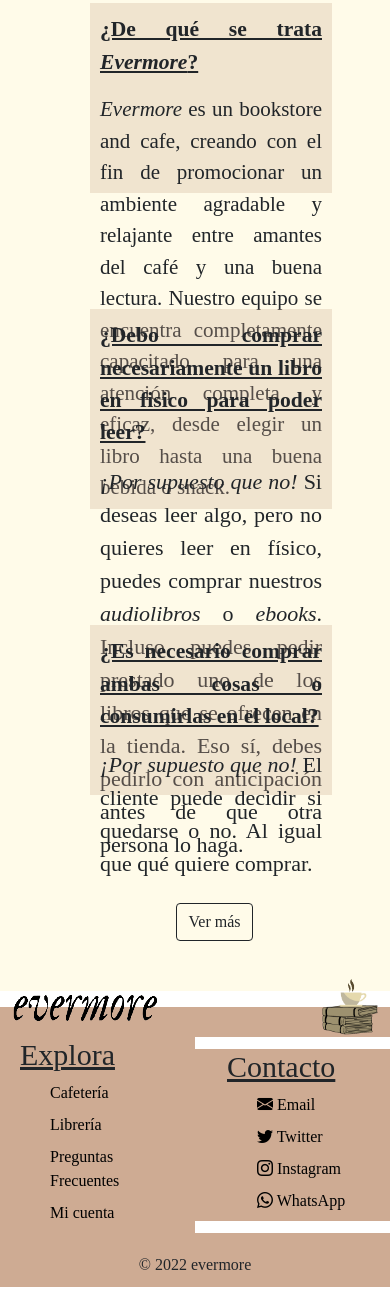
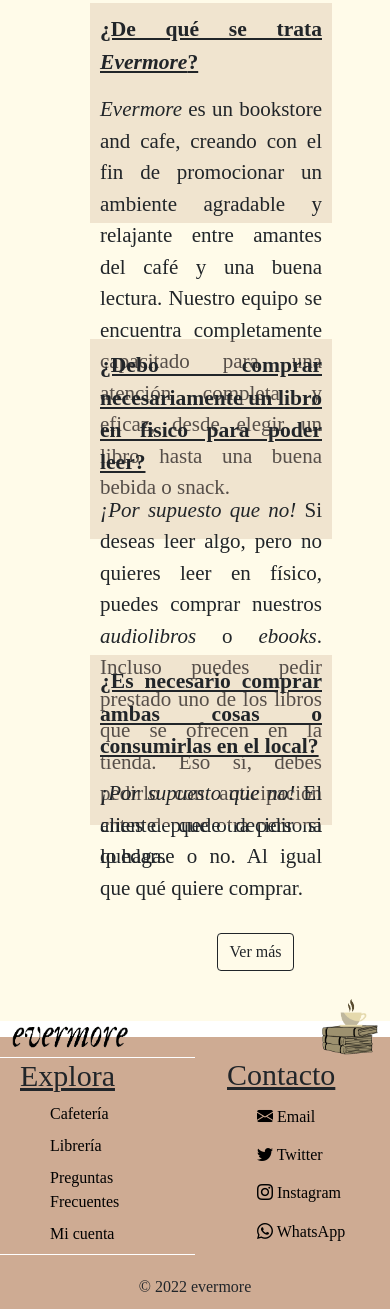
Before and after one commit to martina-beauvais/evermore-demo, a website: page pages/preguntas-frecuentes.html in a window 390 px wide. Shown: the part 266-1575 px from the top of the page. Before the commit the page ends 1553 px from the top, so only its background shows below. Drawn offline with nearby package versions, Linux system fonts and the light colour scheme.

Commit message:
Modificando la vista mobile

```diff
--- a/sass/_footer.scss
+++ b/sass/_footer.scss
@@ -3,8 +3,7 @@
     display: flex;
     flex-direction: row;
     justify-content: space-between;
-    width: 100%;
-    @include sizes(auto);
+    @include sizes(1349px, 400px);
     .footer__name{
         margin-top: -24px;
         margin-left: 10px;
--- a/sass/_index.scss
+++ b/sass/_index.scss
@@ -118,7 +118,7 @@ main{
         .submit-coffee{
             width: 83px;
             background-color: #CEAB93;
-            margin-left: 85px;
+            margin-left: 0px;
         }
     }
 }
--- a/sass/_media-queries.scss
+++ b/sass/_media-queries.scss
@@ -518,7 +518,7 @@
     }
 
     .submit-index{
-        margin-left: -30px;
+        margin-left: 0px;
     }
 
     #mi-cuenta{
@@ -589,7 +589,7 @@
       background-color: rgba(206,171,147,0.3);
 
       width: 150px;
-      height: 350px;
+      height: 760px;
       margin-top: 5px;
       margin-bottom: 440px;
       margin: 50px;
@@ -607,7 +607,7 @@
     }
 
     .buttom{
-        margin-left: 45%;
+        margin-left: 40%;
     }
     .footer{
         background-color: #CEAB93;
@@ -615,9 +615,20 @@
         flex-direction: row;
         justify-content: space-between;
         padding-top: -5px;
+        @include sizes (320px, 400px);
+        .footer__name{
+            margin-top: -24px;
+            margin-left: 10px;
+
+            height: 50px;
+            width: 70px;
+            background-color: #CEAB93;
+
+        }
     }
     .col{
         background-color: #CEAB93;
+
         .h3{
             text-decoration: underline;
             font-size: 5px;
@@ -629,6 +640,7 @@
 
         .item-two{
             background-color: #CEAB93;
+            height: fit-content;
         }
     }
 
--- a/sass/_preguntas-frecuentes.scss
+++ b/sass/_preguntas-frecuentes.scss
@@ -25,21 +25,24 @@ div{
         .caja-de-preguntas-two{
             @extend .caja-de-preguntas;
             height: 200px;
-            font-size: 22px;
+            font-size: 21px;
+            margin-left: -10px;
         }
         .caja-de-preguntas-three{
             @extend .caja-de-preguntas;
             height: 170px;
 
-            font-size: 22px;
+            font-size: 21px;
 
         }
     }
     .submit-index{
         padding-bottom: 50px;
         padding-top: 50px;
-        margin-left: 45%;
+        margin-left: 40%;
         text-align: center;
+        padding: 10px;
+
 
         .btn{
             text-align: center;
```
Also changed, not shown: css/estilos.css.
